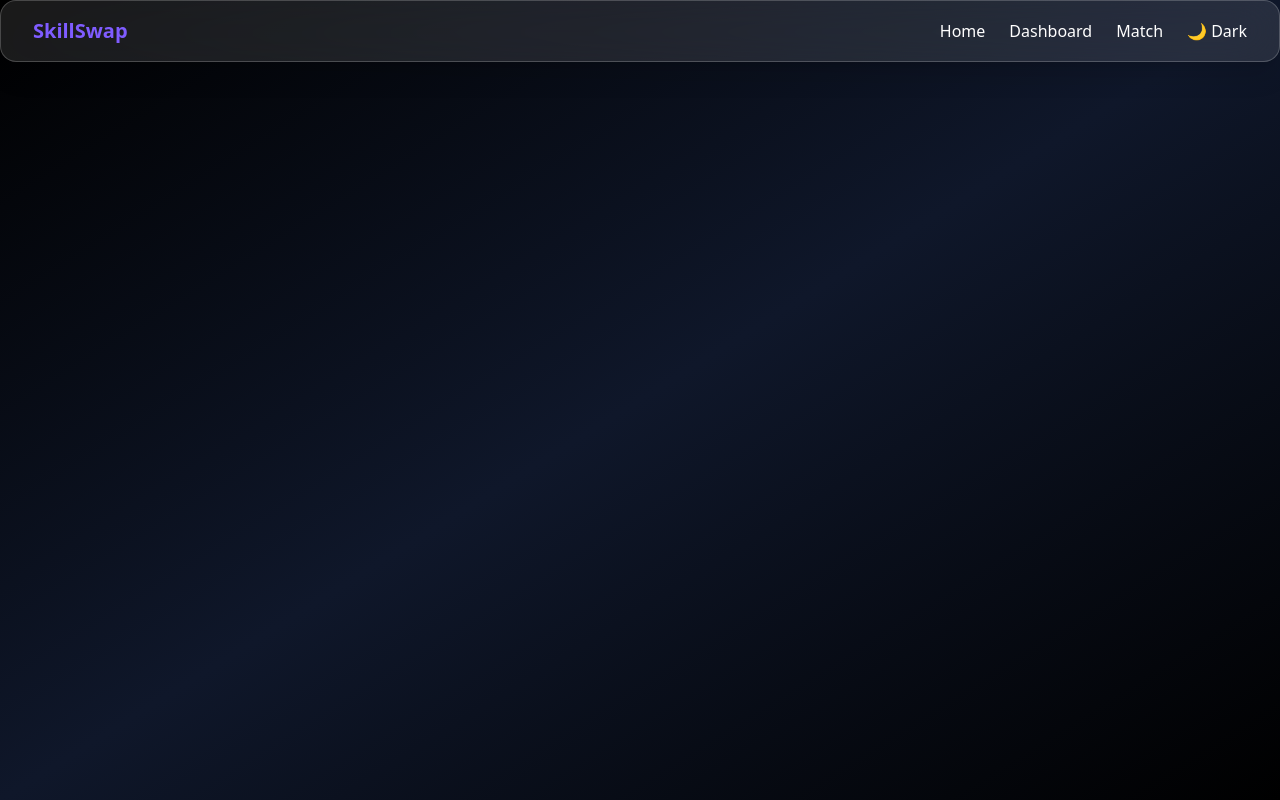
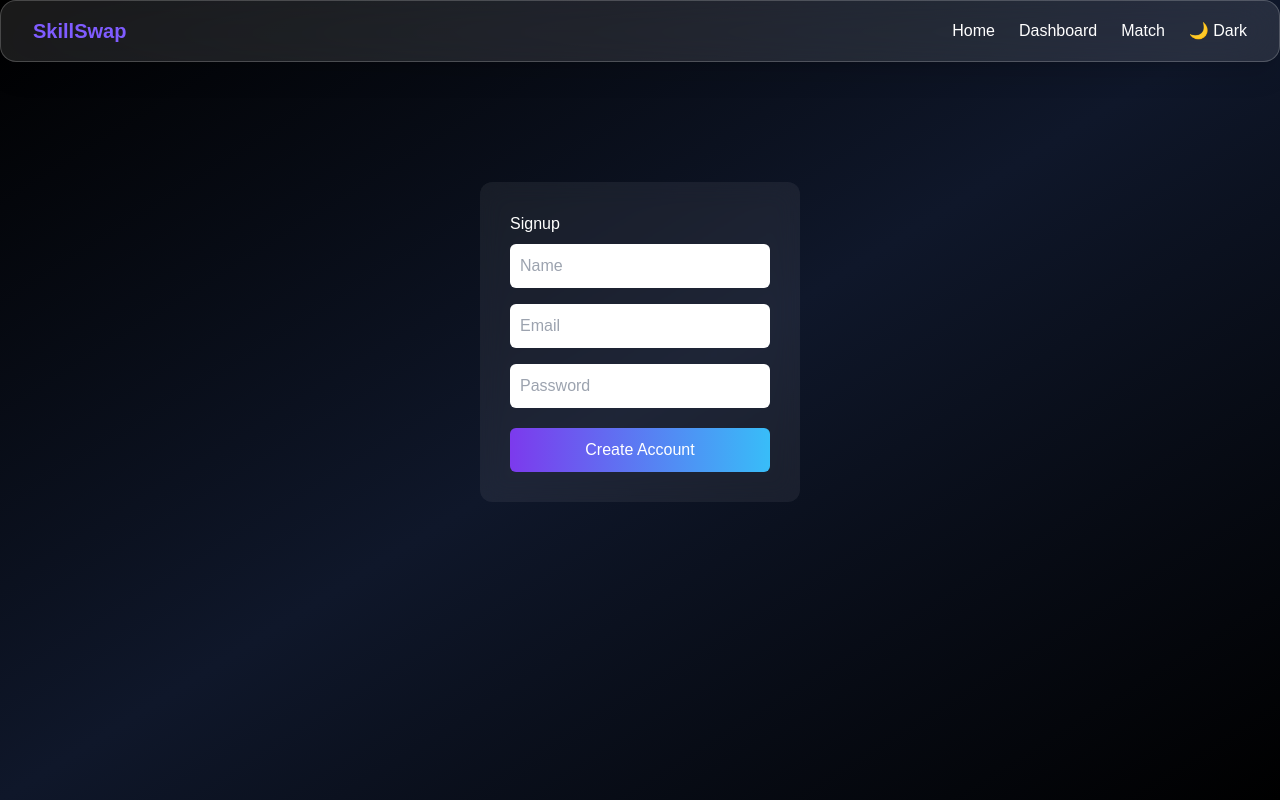
Before and after one commit to j4yesh-911/project-perfecto, a React (Vite) app in the folder FRONTEND/: page /signup in a window 1280 px wide. Built offline with nearby package versions, Linux system fonts and the light colour scheme.

Commit message:
login signup page

```diff
--- a/FRONTEND/src/index.css
+++ b/FRONTEND/src/index.css
@@ -9,3 +9,35 @@ body {
 .glass {
   @apply bg-white/10 backdrop-blur-xl border border-white/20 rounded-2xl shadow-xl;
 }
+body {
+  background: linear-gradient(135deg, #0f172a, #1e3a8a);
+  font-family: sans-serif;
+}
+
+.auth-box {
+  width: 320px;
+  margin: 120px auto;
+  padding: 30px;
+  background: #ffffff10;
+  backdrop-filter: blur(12px);
+  border-radius: 12px;
+  color: white;
+}
+
+.auth-box input {
+  width: 100%;
+  margin: 8px 0;
+  padding: 10px;
+  border-radius: 6px;
+  border: none;
+}
+
+.auth-box button {
+  width: 100%;
+  margin-top: 12px;
+  padding: 10px;
+  background: linear-gradient(to right, #7c3aed, #38bdf8);
+  color: white;
+  border: none;
+  border-radius: 6px;
+}
--- a/FRONTEND/src/pages/Auth.jsx
+++ b/FRONTEND/src/pages/Auth.jsx
@@ -1,6 +1,9 @@
 import { motion } from "framer-motion";
+import { useNavigate } from "react-router-dom";
 
 export default function Auth() {
+  const navigate = useNavigate();
+
   return (
     <div className="min-h-screen grid place-items-center">
       <motion.div
@@ -9,8 +12,14 @@ export default function Auth() {
         className="glass p-10 w-[360px] text-center"
       >
         <h1 className="text-3xl font-bold">SkillSwap</h1>
-        <p className="text-gray-300 mt-2">Exchange skills. Learn smarter.</p>
-        <button className="mt-6 w-full py-3 rounded-xl bg-gradient-to-r from-violet-500 to-cyan-400">
+        <p className="text-gray-300 mt-2">
+          Exchange skills. Learn smarter.
+        </p>
+
+        <button
+          onClick={() => navigate("/login")}
+          className="mt-6 w-full py-3 rounded-xl bg-gradient-to-r from-violet-500 to-cyan-400"
+        >
           Enter
         </button>
       </motion.div>
--- /dev/null
+++ b/FRONTEND/src/pages/Login.jsx
@@ -0,0 +1,50 @@
+import { useState } from "react";
+import { useNavigate } from "react-router-dom";
+import API from "../services/api";   // ✅ ONLY THIS IMPORT
+
+export default function Login() {
+  const [data, setData] = useState({ email: "", password: "" });
+  const navigate = useNavigate();
+
+  const handleLogin = async () => {
+    try {
+      const res = await API.post("/auth/login", data); // ✅ API use karo
+
+      alert(res.data.msg);
+
+      if (res.data.token) {
+        localStorage.setItem("token", res.data.token);
+        navigate("/dashboard");
+      }
+    } catch (error) {
+      alert(error.response?.data?.msg || "Login failed");
+    }
+  };
+
+  return (
+    <div className="auth-box">
+      <h2>Login</h2>
+
+      <input
+        placeholder="Email"
+        onChange={(e) =>
+          setData({ ...data, email: e.target.value })
+        }
+      />
+
+      <input
+        type="password"
+        placeholder="Password"
+        onChange={(e) =>
+          setData({ ...data, password: e.target.value })
+        }
+      />
+
+      <button onClick={handleLogin}>Login</button>
+
+      <p>
+        Don’t have an account? <a href="/signup">Signup</a>
+      </p>
+    </div>
+  );
+}
--- /dev/null
+++ b/FRONTEND/src/pages/Signup.jsx
@@ -0,0 +1,55 @@
+import { useState } from "react";
+import { useNavigate } from "react-router-dom";
+import API from "../services/api";   // ✅ DEFAULT IMPORT
+
+export default function Signup() {
+  const [data, setData] = useState({
+    name: "",
+    email: "",
+    password: ""
+  });
+
+  const navigate = useNavigate();
+
+  const handleSignup = async () => {
+    try {
+      const res = await API.post("/auth/register", data); // ✅ correct route
+      alert("Signup successful");
+      navigate("/login");
+    } catch (error) {
+      alert(error.response?.data?.msg || "Signup failed");
+    }
+  };
+
+  return (
+    <div className="auth-box">
+      <h2>Signup</h2>
+
+      <input
+        placeholder="Name"
+        onChange={(e) =>
+          setData({ ...data, name: e.target.value })
+        }
+      />
+
+      <input
+        placeholder="Email"
+        onChange={(e) =>
+          setData({ ...data, email: e.target.value })
+        }
+      />
+
+      <input
+        type="password"
+        placeholder="Password"
+        onChange={(e) =>
+          setData({ ...data, password: e.target.value })
+        }
+      />
+
+      <button onClick={handleSignup}>
+        Create Account
+      </button>
+    </div>
+  );
+}
--- a/FRONTEND/src/routes/AppRoutes.jsx
+++ b/FRONTEND/src/routes/AppRoutes.jsx
@@ -1,18 +1,20 @@
 import { Routes, Route } from "react-router-dom";
 import Home from "../pages/Home";
 import Auth from "../pages/Auth";
+import Login from "../pages/Login";
+import Signup from "../pages/Signup";
 import Dashboard from "../pages/Dashboard";
 import LiveSession from "../pages/Livesession";
-
 
 export default function AppRoutes() {
   return (
     <Routes>
       <Route path="/" element={<Home />} />
       <Route path="/auth" element={<Auth />} />
+      <Route path="/login" element={<Login />} />
+      <Route path="/signup" element={<Signup />} />
       <Route path="/dashboard" element={<Dashboard />} />
       <Route path="/live" element={<LiveSession />} />
-      {/* <Route path="/session/:id" element={<Session />} /> */}
     </Routes>
   );
 }
```
Also changed, not shown: 1 other file (tests, documents, lock files or other folders).
